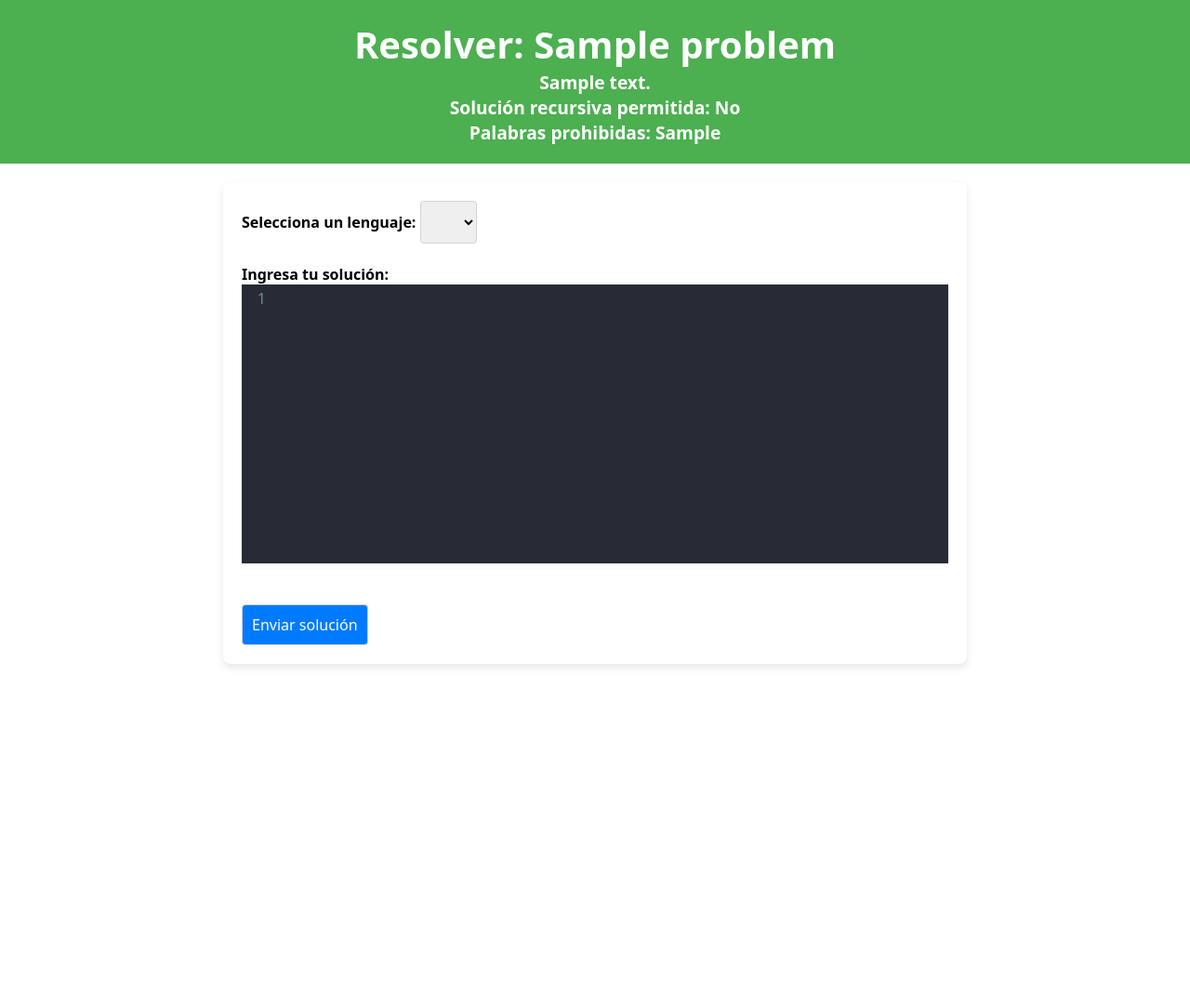
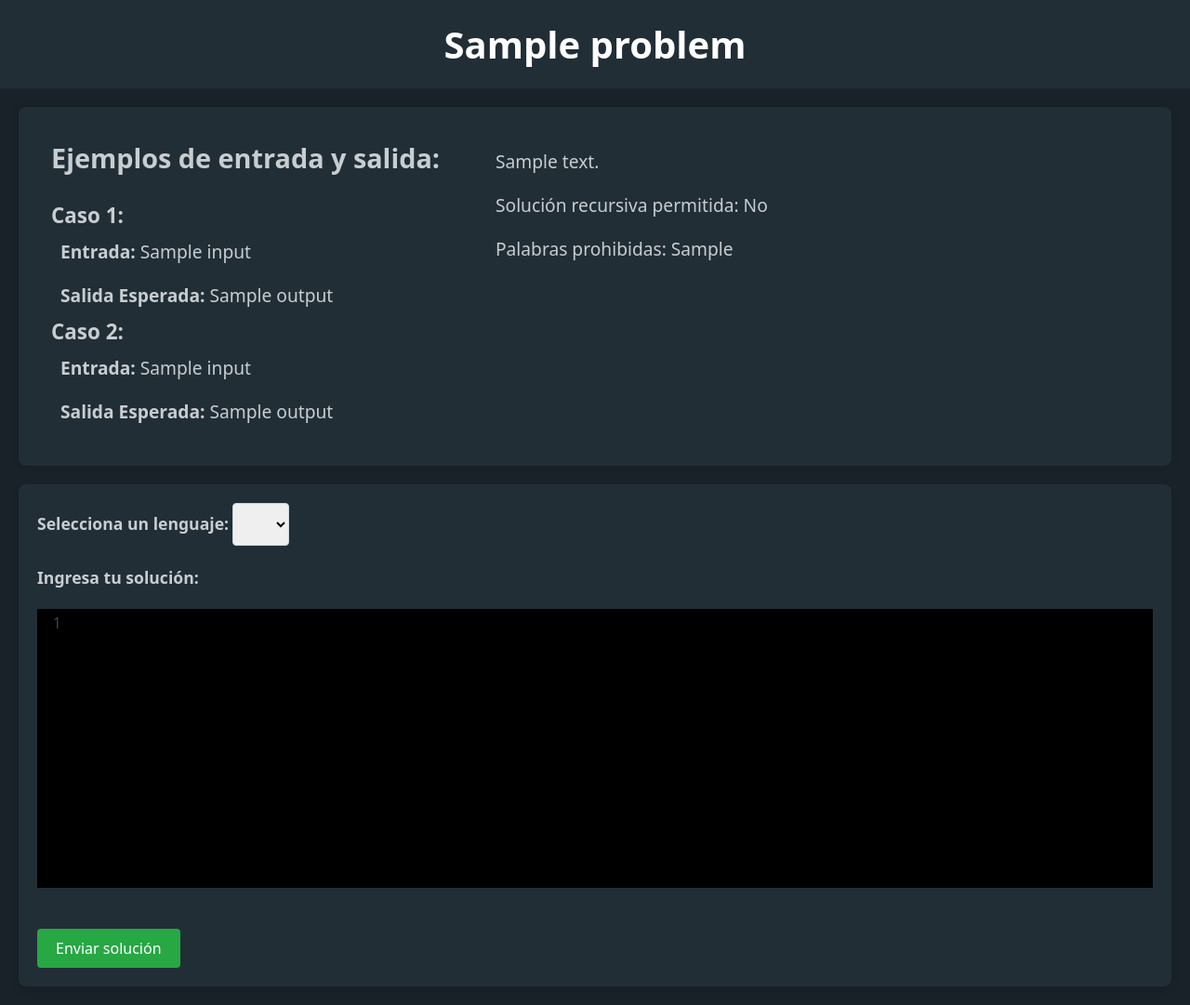
Before and after one commit to Fernando2205/leetcode-clone, a Flask app: template templates/problem_detail.html in a window 1280 px wide. Shown: the whole page at 93% size. Before the commit the page ends 718 px from the top, so only its background shows below. Run offline with Flask 3, Linux system fonts and the light colour scheme; the template is opened without the code that fills it: most values are stand-ins (such as "Sample title", 1, 10 or a date in 2020); some libraries are stand-ins or nearby versions.

Commit message:
Refactor CSS styles for evaluation result page and problem detail page

```diff
--- a/main.py
+++ b/main.py
@@ -1,11 +1,15 @@
-from flask import Flask, render_template
+import os
+import re
+import subprocess
+from flask import Flask, render_template, request
+from flask.json import jsonify
 
 app = Flask(__name__)
 
 problems = [{
     'name': 'FizzBuzz',
     'description':
-    'Crear una función que reciba un número entero y retorne Fizz si es multiplo de 5, Buzz es multiplo de 3, FizzBuzz es multiplo de ambos o su representación en cadena en cualquier otro caso',
+    'Crear una función que reciba un número entero y retorne Fizz si es multiplo de 3, Buzz si es multiplo de 5, FizzBuzz si es multiplo de ambos o su representación en cadena en cualquier otro caso',
     'languages': ['Python', 'Java'],
     'forbidden_words': ['if'],
     'recursive': True,
@@ -13,7 +17,24 @@ problems = [{
         'name': 'n',
         'type': 'int'
     }],
-    'output_type': 'str'
+    'output_type': 'str',
+    'examples': {
+        'correct': {
+            'input': '15',
+            'output': '"FizzBuzz"'
+        },
+        'incorrect': {
+            'input': '7',
+            'output': '"7"'
+        }
+    },
+    'test_cases': [
+        {"input": [1176711096], "expected_output": "Fizz"},
+        {"input": [5], "expected_output": "Buzz"},
+        {"input": [589958805], "expected_output": "FizzBuzz"},
+        {"input": [1], "expected_output": "1"},
+        {"input": [998160272], "expected_output": "998160272"}
+    ]
 }, {
     'name':
     'Binary Search',
@@ -31,11 +52,29 @@ problems = [{
         'type': 'int'
     }],
     'output_type':
-    'int'
+    'int',
+    'examples': {
+        'correct': {
+            'input': '[1, 2, 3, 4, 5], 3',
+            'output': '2'
+        },
+        'incorrect': {
+            'input': '[1, 2, 3, 4, 5], 6',
+            'output': '-1'
+        }
+    },
+    'test_cases': [
+        {"input": [[1, 2, 3, 4, 5], 3],
+            "expected_output": 2},
+        {"input": [[1, 2, 3, 4, 5], 6], "expected_output": -1},
+        {"input": [[], 1], "expected_output": -1},
+    ]
+
+
 }, {
     'name': 'Factorial',
     'description':
-    'Escribe una función que permita calcular el factorial de un numero entero',
+    'Escribe una función que permita calcular el factorial de un numero entero positivo, si la entrada es negativa retornar -1',
     'languages': ['Python', 'Java'],
     'forbidden_words': [],
     'recursive': False,
@@ -43,23 +82,50 @@ problems = [{
         'name': 'n',
         'type': 'int'
     }],
-    'output_type': 'int'
+    'output_type': 'int',
+    'examples': {
+        'correct': {
+            'input': '5',
+            'output': '120'
+        },
+        'incorrect': {
+            'input': '-6',
+            'output': '-1'
+        }
+    },
+    'test_cases': [
+        {"input": [5], "expected_output": 120},
+        {"input": [0], "expected_output": 1},
+        {"input": [-6], "expected_output": -1},
+    ]
+
+
 }]
+
+
+def validate_forbidden_words(solution_code, forbidden_words):
+    for word in forbidden_words:
+        if word in solution_code:
+            return False, f"Uso de palabra prohibida: {word}"
+    return True, ""
+
+
+def check_recursion(solution_code, function_name):
+    return f"{function_name}(" in solution_code
+
+
+def is_string(value):
+    return isinstance(value, str)
 
 
 @app.route('/')
 def index():
-    return 'para ver los problemas ir a /problems'
+    return 'Endpoint para el login'
 
 
 @app.route('/problems')
 def show_problems():
     return render_template('problems.html', problems_arr=problems)
-
-
-@app.route('/getproblems')
-def get_problems():
-    return (problems)
 
 
 @app.route('/problem/<problem_name>')
@@ -76,5 +142,63 @@ def problem_detail(problem_name):
     return render_template('problem_detail.html', problem=problem)
 
 
+@app.route('/submit_solution', methods=['POST'])
+def submit_solution():
+    problem_name = request.form.get('problem_name')
+    solution_code = request.form.get('solution_code')
+    language = request.form.get('language')
+
+    problem = next((p for p in problems if p['name'] == problem_name), None)
+    if not problem:
+        return "Problema no encontrado", 404
+
+    for forbidden_word in problem['forbidden_words']:
+        if solution_code and re.search(r'\b' + re.escape(forbidden_word) + r'\b', solution_code):
+            return render_template('evaluation_result.html', result=f"Error: Uso de palabra prohibida '{forbidden_word}'", problem=problem, is_string=is_string)
+
+    # Use problem test_cases
+    test_cases = problem['test_cases']
+
+    result = None
+    if language == '':
+        return render_template('evaluation_result.html', result="Error: No se ha especificado el lenguaje", problem=problem, is_string=is_string)
+    if language == 'Python':
+        result = evaluate_python_code(solution_code, test_cases)
+    return render_template('evaluation_result.html', result=result, problem=problem, is_string=is_string)
+
+
+def evaluate_python_code(solution_code, test_cases):
+    results = []
+    for test_case in test_cases:
+        try:
+            # We use exec() safely in a controlled environment
+            exec_globals = {}
+            exec(solution_code, exec_globals)
+
+           # Call the solution() function with the test case parameters
+            output = exec_globals['solution'](*test_case["input"])
+            results.append({
+                "input": test_case["input"],
+                "expected_output": test_case["expected_output"],
+                "user_output": output,
+                "passed": output == test_case["expected_output"]
+            })
+        except Exception as e:
+            results.append({
+                "input": test_case["input"],
+                "expected_output": test_case["expected_output"],
+                "user_output": str(e),
+                "passed": False
+            })
+
+    return results
+
+
+def evaluate_java_code(solution_code, test_cases):
+    # Evaluación de código Java - se requiere compilar y ejecutar con subprocess
+    # Aquí podrías usar un compilador de Java externo
+    pass  # Agregar lógica para compilar y ejecutar código en Java
+
+
 if __name__ == '__main__':
     app.run(debug=True)
--- a/static/css/problem_detail.css
+++ b/static/css/problem_detail.css
@@ -1,9 +1,10 @@
 @import url(../css/general-styles.css);
 header{
-  background-color: #4CAF50;
+  background-color: #212E36;
   padding: 20px;
   text-align: center;
   color: white;
+  font-weight: 500;
 }
 
 header p {
@@ -14,47 +15,86 @@ header h1{
   margin: 0;
   font-size: 2.5em;
 }
+body {
+  background-color: #192229;
+  color: #C8CDD0;
+}
 
 form{
   flex-direction: column;
 }
 
 main {
-    max-width: 800px;
-    margin: 20px auto;
+    margin: 20px ;
     padding: 20px;
-    background-color: #ffffff;
+    background-color: #212E36;
     box-shadow: 0 4px 8px rgba(0, 0, 0, 0.1);
     border-radius: 8px;
 }
 
-label{
-  margin: 10px 0 5px;
+.solution-form label{
+  font-size: 1.1rem;
   font-weight: bold;
 }
 
-select,
-textarea,
-input[type="submit"] {
+.solution-form select,
+textarea {
     padding: 10px;
     border: 1px solid #ced4da;
     border-radius: 4px;
     font-size: 1em;
 }
-
-input[type="submit"] {
-    background-color: #007bff;
-    color: #ffffff;
-    cursor: pointer;
-    transition: background-color 0.3s;
+form input[type="submit"] {
+  background-color: #28a745;
+  font-size: 1em;
+  color: white;
+  border: none;
+  padding: 10px 20px ;
+  cursor: pointer;
+  border-radius: 4px;
+  transition: 0.5s;
 }
 
-input[type="submit"]:hover {
-    background-color: #0056b3;
+form input[type="submit"]:hover {
+  background-color: #218838;
 }
 
-p {
-  font-weight: bold;
-  margin-left: 40px;
-  margin-right: 40px;
+/* Estilos para las secciones de ejemplo */
+.examples-div {
+  display: flex;
+  background-color: #212E36;
+  padding: 35px;
+  margin: 20px;
+  border-radius: 8px;
+  box-shadow: 0 0 10px rgba(0, 0, 0, 0.1);
 }
+
+.examples-div h2, .examples-div h3 {
+  margin-top: 0;
+}
+
+.examples-div p {
+
+  padding: 10px;
+  border-radius: 4px;
+  /* font-family: 'Courier New', Courier, monospace; */
+}
+
+/* Estilos específicos para los ejemplos correctos e incorrectos */
+.correct-example {
+  border-left: 5px solid #28a745;
+}
+
+.incorrect-example {
+  border-left: 5px solid #dc3545;
+}
+
+.explanation{
+  width: 60%;
+  font-size: 1.2rem;
+  font-weight: 500;
+}
+.examples{
+  font-size: 1.2rem;
+  width: 40%;
+}
--- a/templates/problem_detail.html
+++ b/templates/problem_detail.html
@@ -7,7 +7,8 @@
     <title>Resolver {{ problem.name }}</title>
     <link rel="stylesheet" href="/static/css/problem_detail.css">
     <link rel="stylesheet" href="https://cdnjs.cloudflare.com/ajax/libs/codemirror/5.65.5/codemirror.min.css">
-    <link rel="stylesheet" href="https://cdnjs.cloudflare.com/ajax/libs/codemirror/5.65.5/theme/dracula.min.css">
+    <link rel="stylesheet"
+        href="https://cdnjs.cloudflare.com/ajax/libs/codemirror/5.65.5/theme/tomorrow-night-bright.min.css">
     <script src="https://cdnjs.cloudflare.com/ajax/libs/codemirror/5.65.5/codemirror.min.js"></script>
     <script src="https://cdnjs.cloudflare.com/ajax/libs/codemirror/5.65.5/mode/python/python.min.js"></script>
     <script src="https://cdnjs.cloudflare.com/ajax/libs/codemirror/5.65.5/mode/clike/clike.min.js"></script>
@@ -19,7 +20,24 @@
 
 <body>
     <header>
-        <h1>Resolver: {{ problem.name }}</h1>
+        <h1>{{ problem.name }}</h1>
+
+    </header>
+
+
+    <section class="examples-div">
+        <div class="examples">
+            <h2>Ejemplos de entrada y salida:</h2>
+            <br>
+            <h3>Caso 1:</h3>
+            <p><strong>Entrada:</strong> {{ problem.examples.correct.input }}</p>
+            <p><strong>Salida Esperada:</strong> {{ problem.examples.correct.output }}</p>
+
+            <h3>Caso 2:</h3>
+            <p><strong>Entrada:</strong> {{ problem.examples.incorrect.input }}</p>
+            <p><strong>Salida Esperada:</strong> {{ problem.examples.incorrect.output }}</p>
+        </div>
+        <div class="explanation">
             <p>{{ problem.description }}</p>
             <p>Solución recursiva permitida: {{ 'Sí' if problem.recursive else 'No' }}</p>
             {% if problem.forbidden_words %}
@@ -27,10 +45,14 @@
             {% else %}
             <p>No hay palabras prohibidas.</p>
             {% endif %}
-    </header>
+        </div>
+
+
+        </div>
+    </section>
 
     <main>
-        <form id="solution-form" method="POST" action="/submit_solution">
+        <form class="solution-form" id=" solution-form" method="POST" action="/submit_solution">
             <input type="hidden" name="problem_name" value="{{ problem.name }}">
             <label for="language">Selecciona un lenguaje:</label>
             <select id="language" name="language" onchange="updateEditor()">
@@ -40,7 +62,7 @@
                 {% endfor %}
             </select>
             <br><br>
-            <label for="solution_code">Ingresa tu solución:</label><br>
+            <label for="solution_code">Ingresa tu solución:</label><br><br>
             <textarea id="solution_code" name="solution_code" rows="20" cols="80"></textarea><br><br>
             <input type="submit" value="Enviar solución">
         </form>
@@ -62,7 +84,7 @@
         var editor = CodeMirror.fromTextArea(document.getElementById("solution_code"), {
             lineNumbers: true,
             mode: "python", // Cambia dinámicamente en updateEditor
-            theme: "dracula",
+            theme: "tomorrow-night-bright",
             autoCloseBrackets: true,
             matchBrackets: true,
             lineWrapping: true,
@@ -74,17 +96,12 @@
             var baseCode = '';
 
             if (templates[language]) {
-                // Generate the base code using the selected language template
+
                 baseCode = templates[language]({{ problem.input_params | tojson }}, '{{ problem.output_type }}');
         }
 
-        // Update the editor content and mode
         editor.setValue(baseCode);
-        if (language === "Python") {
-            editor.setOption("mode", "python");
-        } else if (language === "Java") {
-            editor.setOption("mode", "text/x-java");
-        }
+        editor.setOption("mode", language === "Python" ? "python" : "text/x-java");
         }
     </script>
 
```
Also changed, not shown: static/css/evaluation_result.css (added, +56 -0 lines), static/css/problems.css (+24 -18 lines), templates/evaluation_result.html (added, +42 -0 lines). Lines whose indentation alone changed are shown as unchanged.
